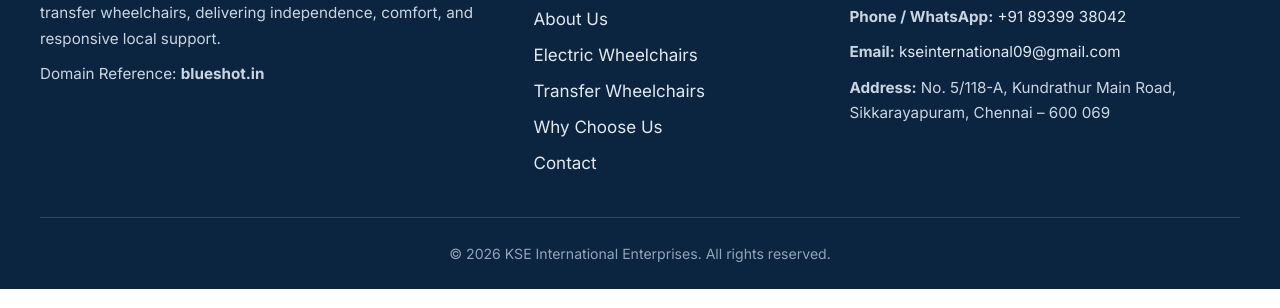
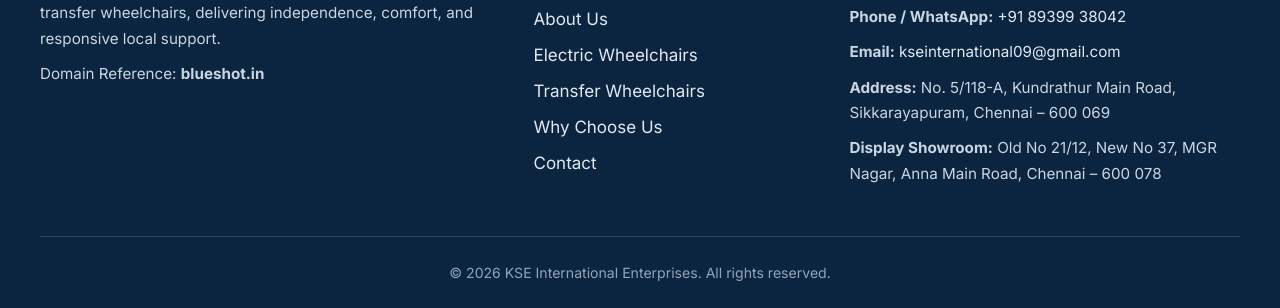
Before and after one commit to critictechresearcher-star/kse, a plain HTML site: page index.html in a window 1280 px wide. Shown: the part 6085-6393 px from the top of the page. Drawn offline with Linux system fonts and the light colour scheme.

Commit message:
Add showroom address to contact information

```diff
--- a/index.html
+++ b/index.html
@@ -825,6 +825,7 @@
         <p><strong>Phone / WhatsApp:</strong> <a href="tel:+918939938042">+91 89399 38042</a></p>
         <p><strong>Email:</strong> <a href="mailto:kseinternational09@gmail.com">kseinternational09@gmail.com</a></p>
         <p><strong>Address:</strong> No. 5/118-A, Kundrathur Main Road, Sikkarayapuram, Chennai &ndash; 600 069</p>
+        <p><strong>Display Showroom:</strong> Old No 21/12, New No 37, MGR Nagar, Anna Main Road, Chennai – 600 078</p>
       </div>
     </div>
 
```
